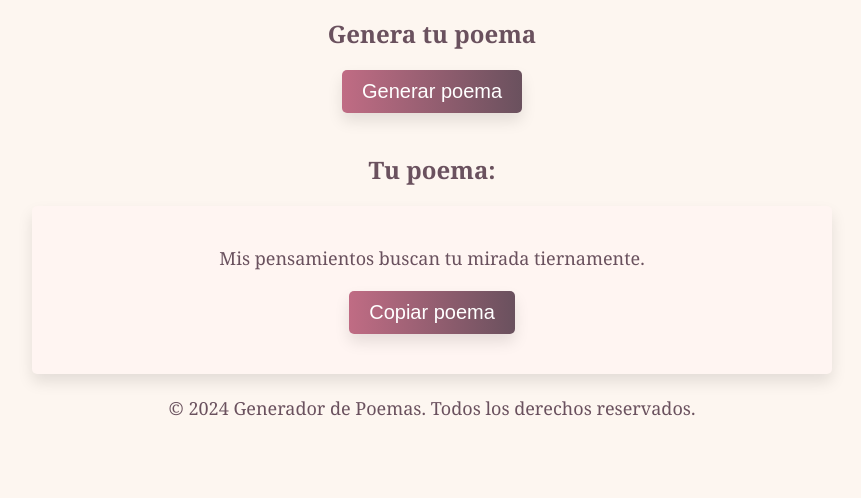
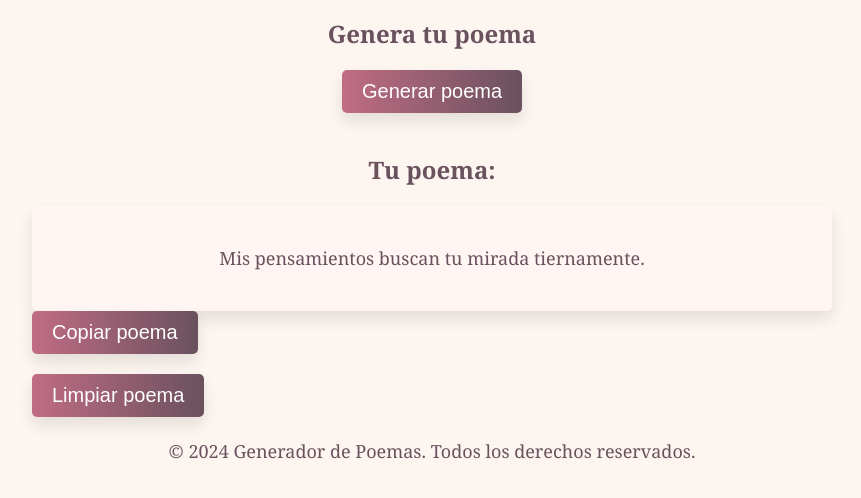
Before and after one commit to Nokx1z/Poeticae, a plain HTML site: page index.html in a window 1280 px wide. Both pictures are taken after a click on the button "Generar poema". Shown: the part 190-688 px from the top of the page, without its empty margins (208-1069 px from the left). Drawn offline with Linux system fonts and the light colour scheme.

Commit message:
Mejoras en el boton de copiado y integración del boton de eliminar

```diff
--- a/index.html
+++ b/index.html
@@ -21,8 +21,9 @@
                 <h2>Tu poema:</h2>
                 <div id="poem-container">
                     <p id="poema"></p>
-                    <button id="copy-btn">Copiar poema</button>
                 </div>
+                <button id="copy-btn" style="display: none;">Copiar poema</button>
+                <button id="clear-btn" style="display: none;">Limpiar poema</button>
             </section>
         </main>
         <footer>
--- a/poema.js
+++ b/poema.js
@@ -22,6 +22,8 @@ function generarPoema() {
 function mostrarPoema() {
     let poema = generarPoema();
     document.getElementById('poema').innerText = poema;
+    document.getElementById('copy-btn').style.display = 'block';
+    document.getElementById('clear-btn').style.display = 'block';
 }
 
 document.getElementById('copy-btn').addEventListener('click', function() {
@@ -33,3 +35,9 @@ document.getElementById('copy-btn').addEventListener('click', function() {
     document.execCommand("Copy");
     textArea.remove();
 });
+
+document.getElementById('clear-btn').addEventListener('click', function() {
+    document.getElementById('poema').innerText = '';
+    document.getElementById('copy-btn').style.display = 'none';
+    this.style.display = 'none';
+});
--- a/styles/styles.css
+++ b/styles/styles.css
@@ -82,3 +82,23 @@ footer {
     color: #fff;
     transform: translateY(-7px);
 }
+
+#copy-btn, #clear-btn {
+    padding: 10px 20px;
+    font-size: 20px;
+    margin-bottom: 20px;
+    background: linear-gradient(to right, #c06c84, #6a515e);
+    color: white;
+    border: none;
+    border-radius: 5px;
+    cursor: pointer;
+    box-shadow: 0px 8px 15px rgba(0, 0, 0, 0.1);
+    transition: all 0.3s ease 0s;
+}
+
+#copy-btn:hover, #clear-btn:hover {
+    background: linear-gradient(to right, #6a515e, #c06c84);
+    box-shadow: 0px 15px 20px rgba(0, 0, 0, 0.2);
+    color: #fff;
+    transform: translateY(-7px);
+}
```
